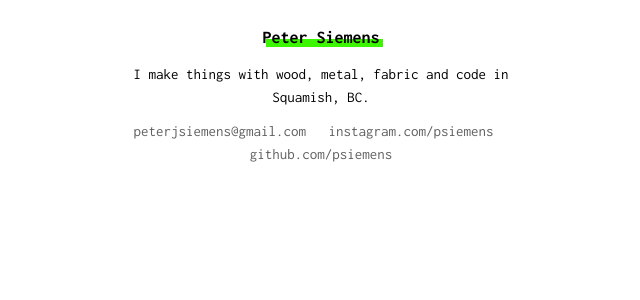
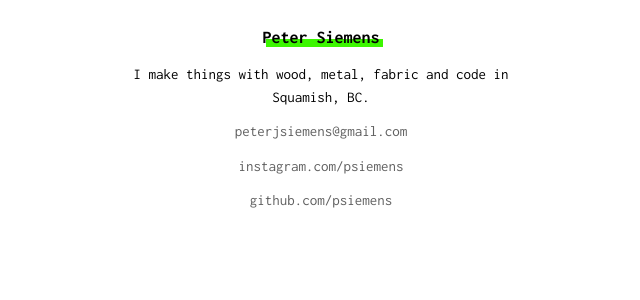
Before and after one commit to psiemens/psiemens.github.io, a Jekyll site: the page built from index.html, in a window 1280 px wide. Shown: the top 300 px of the page, without its empty margins (319-959 px from the left). Built offline with Jekyll 4.4.1, drawn with Linux system fonts in a browser that asks for light colours.

Commit message:
Center all hyperlinks, add spacing

```diff
--- a/index.html
+++ b/index.html
@@ -10,8 +10,12 @@ layout: default
 
 <p class="text-center">
   <a href="mailto:{{ site.email }}" class="text-muted">{{ site.email }}</a>
-  &nbsp;
+</p>
+
+<p class="text-center">
   <a href="https://www.instagram.com/{{ site.instagram_username }}" class="text-muted">instagram.com/{{ site.instagram_username }}</a>
-  &nbsp;
+</p>
+
+<p class="text-center">
   <a href="https://github.com/{{ site.github_username }}" class="text-muted">github.com/{{ site.github_username }}</a>
 </p>
```
